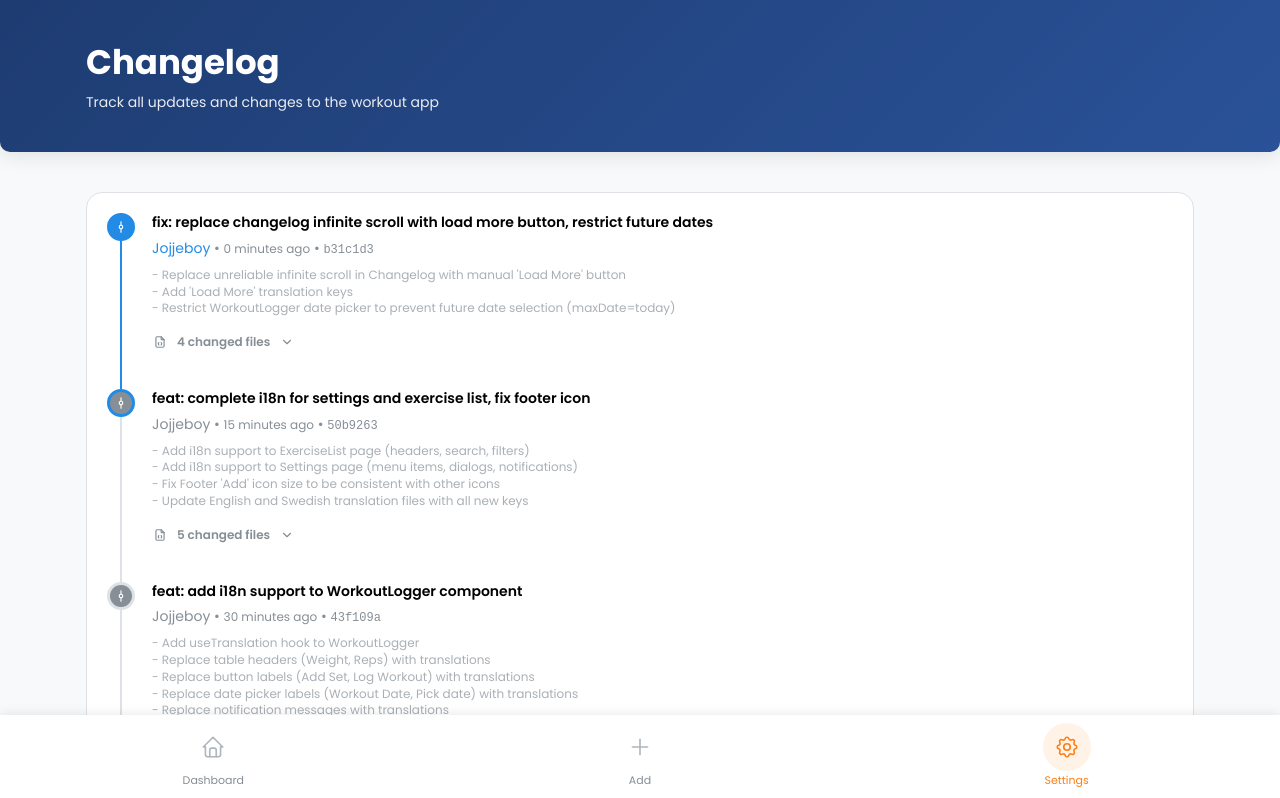
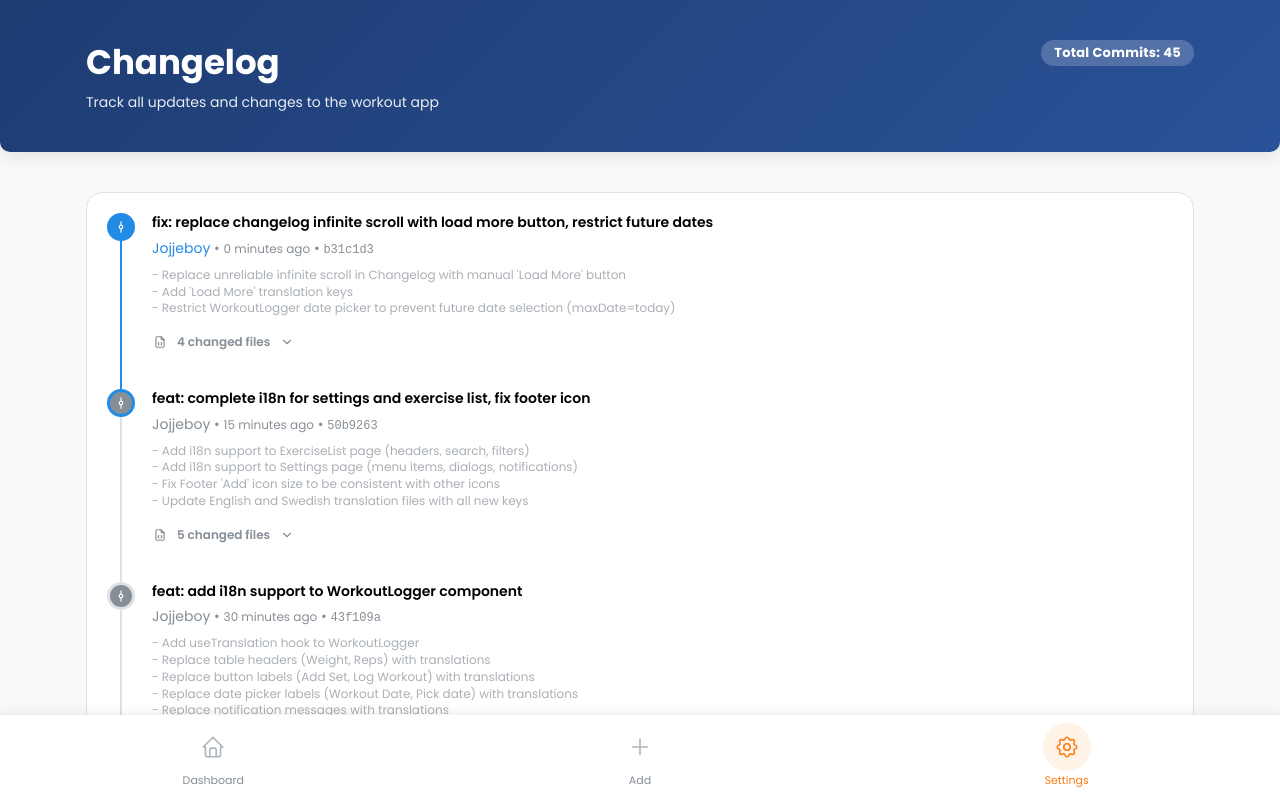
Before and after one commit to Jojjeboy/workout-log, a React (Vite) app: page /changelog in a window 1280 px wide. Shown: the top 798 px of the page. Built offline with nearby package versions, Linux system fonts and the light colour scheme; no server answers; sample sign-in values are in the browser's storage.

Commit message:
feat: add total commit count badge to changelog header
- Display total number of commits in ChangelogPage header
- Add translation keys for 'Total Commits'

```diff
--- a/src/features/changelog/ChangelogPage.tsx
+++ b/src/features/changelog/ChangelogPage.tsx
@@ -1,4 +1,4 @@
-import { Container, Box, Title, Text, Timeline, ThemeIcon, Loader, Center, Paper, Code, Collapse, Button } from '@mantine/core';
+import { Container, Box, Title, Text, Timeline, ThemeIcon, Loader, Center, Paper, Code, Collapse, Button, Badge, Group } from '@mantine/core';
 import { IconGitCommit, IconFileCode, IconChevronDown, IconChevronUp } from '@tabler/icons-react';
 import { useEffect, useState } from 'react';
 import { useTranslation } from 'react-i18next';
@@ -101,8 +101,22 @@ export function ChangelogPage() {
                 boxShadow: '0 4px 20px rgba(0,0,0,0.1)'
             }}>
                 <Container size="lg" px="md">
-                    <Title order={1} style={{ margin: 0, color: 'white', marginBottom: '8px' }}>{t('changelog.title')}</Title>
-                    <Text size="sm" style={{ opacity: 0.9 }}>{t('changelog.subtitle')}</Text>
+                    <Group justify="space-between" align="flex-start">
+                        <div>
+                            <Title order={1} style={{ margin: 0, color: 'white', marginBottom: '8px' }}>{t('changelog.title')}</Title>
+                            <Text size="sm" style={{ opacity: 0.9 }}>{t('changelog.subtitle')}</Text>
+                        </div>
+                        {!isLoading && (
+                            <Badge
+                                size="lg"
+                                variant="filled"
+                                color="rgba(255,255,255,0.2)"
+                                style={{ color: 'white', textTransform: 'none' }}
+                            >
+                                {t('changelog.totalCommits')}: {allCommits.length}
+                            </Badge>
+                        )}
+                    </Group>
                 </Container>
             </div>
 
--- a/src/locales/en/translation.json
+++ b/src/locales/en/translation.json
@@ -71,6 +71,7 @@
     "commits": "commits",
     "scrollToLoadMore": "• Scroll down to load more",
     "loadMore": "Load More",
+    "totalCommits": "Total Commits",
     "changedFiles": "changed",
     "file": "file",
     "files": "files"
--- a/src/locales/sv/translation.json
+++ b/src/locales/sv/translation.json
@@ -71,6 +71,7 @@
     "commits": "commits",
     "scrollToLoadMore": "• Scrolla ner för att ladda fler",
     "loadMore": "Ladda fler",
+    "totalCommits": "Totalt antal commits",
     "changedFiles": "ändrade",
     "file": "fil",
     "files": "filer"
```
